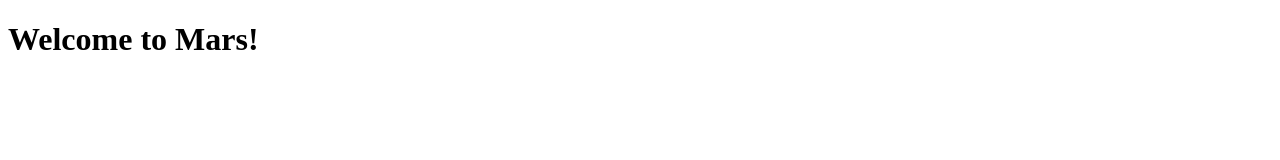
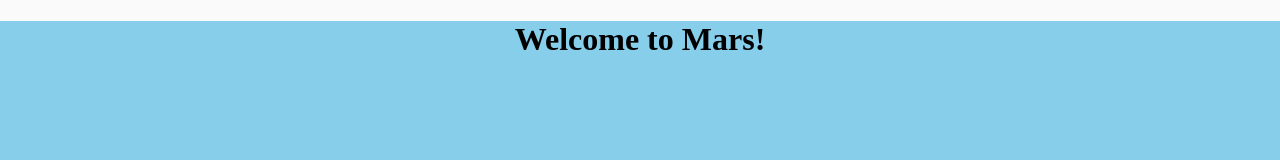
Before and after one commit to Softwareopolis/immigration-on-mars-ss9, a plain HTML site: page index.html in a window 1280 px wide. Drawn offline with Linux system fonts and the light colour scheme.

Commit message:
Styled a bit

```diff
--- a/css/index.css
+++ b/css/index.css
@@ -0,0 +1,13 @@
+html, body {
+    text-align: center;
+    margin: 0;
+    padding: 0;
+    background: #fafafb;
+}
+
+.banner {
+    background: #87ceeb;
+    width: 100vw;
+    height: 100vh;
+
+}
--- a/index.html
+++ b/index.html
@@ -3,6 +3,7 @@
 <head>
     <meta charset="UTF-8">
     <meta name="viewport" content="width=device-width, initial-scale=1.0">
+    <link rel="stylesheet" href="css/index.css">
     <title>Welcome to Mars!</title>
 </head>
 <body>
```
